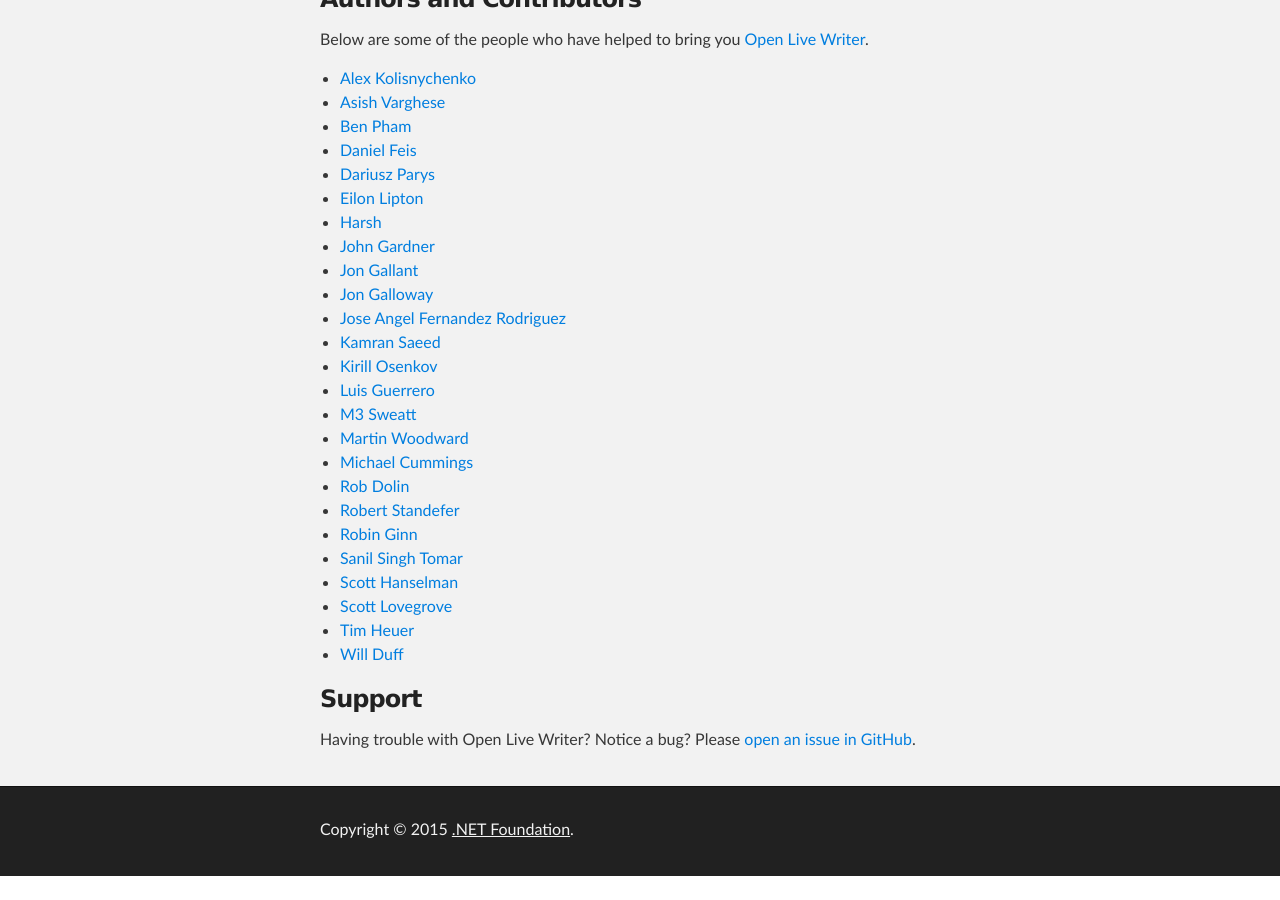
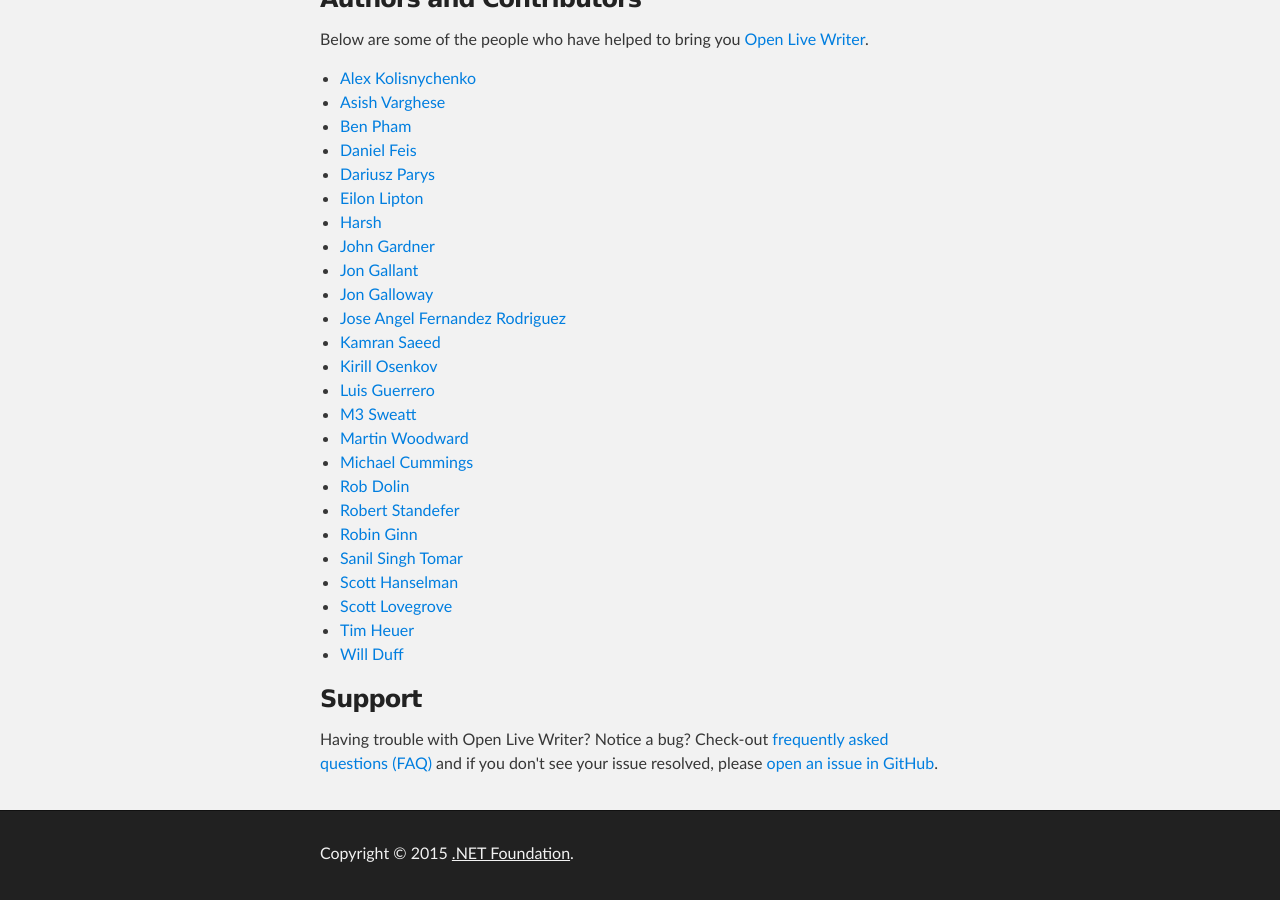
Before and after one commit to OpenLiveWriter/OpenLiveWriter.Github.io, a Jekyll site: the page built from TestPage2.html, in a window 1280 px wide and 900 px high, scrolled down 1155 px. Built offline with Jekyll 4.4.1, drawn with Linux system fonts in a browser that asks for light colours; before the commit the page ends 2031 px from its top, so only the background shows below that.

Commit message:
Update TestPage2.html
Adds hyperlink to FAQ

```diff
--- a/TestPage2.html
+++ b/TestPage2.html
@@ -77,4 +77,4 @@
 <h3>
 <a id="support" class="anchor" href="#support" aria-hidden="true"><span class="octicon octicon-link"></span></a>Support</h3>
 
-<p>Having trouble with Open Live Writer?  Notice a bug?  Please <a href="https://github.com/OpenLiveWriter/OpenLiveWriter/issues/new">open an issue in GitHub</a>.</p>
+<p>Having trouble with Open Live Writer?  Notice a bug?  Check-out <a href="https://github.com/OpenLiveWriter/OpenLiveWriter/wiki/Frequently-Asked-Questions-(FAQ)">frequently asked questions (FAQ)</a> and if you don't see your issue resolved, please <a href="https://github.com/OpenLiveWriter/OpenLiveWriter/issues/new">open an issue in GitHub</a>.</p>
```
